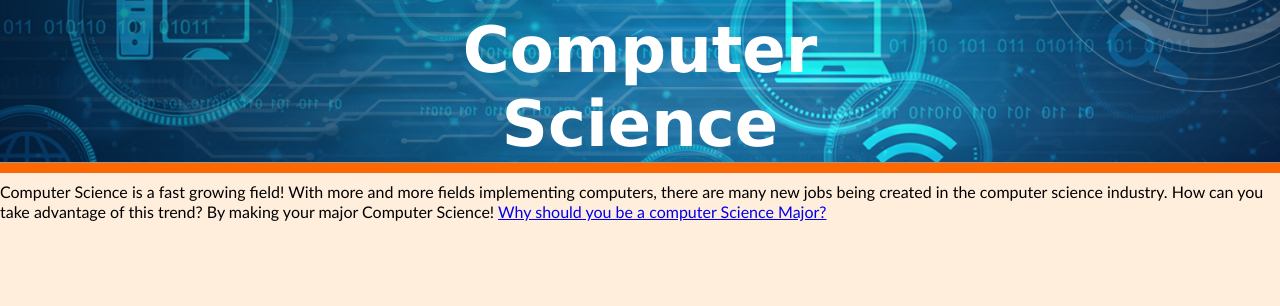
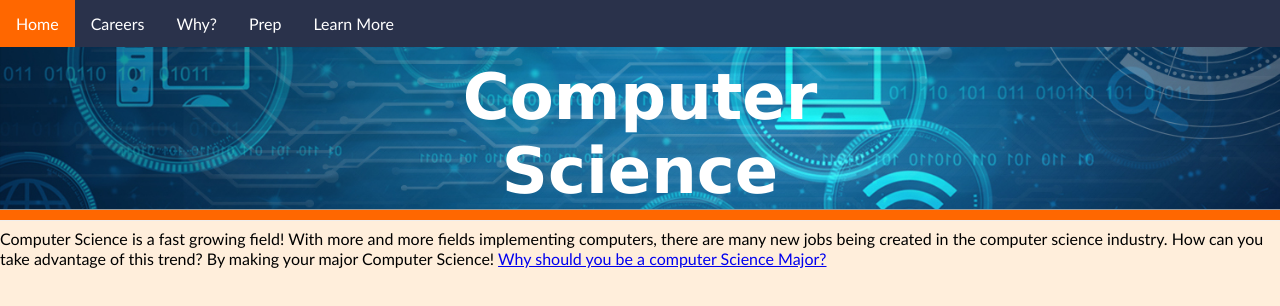
Before and after one commit to Stonerunner24/CompSci-Website, a plain HTML site: page index.html in a window 1280 px wide. Drawn offline with Linux system fonts and the light colour scheme.

Commit message:
added daniels nav bar to the pages I have worked on

```diff
--- a/index.html
+++ b/index.html
@@ -5,6 +5,13 @@
         <title>Computer Science</title>
         <link rel="stylesheet" href="master_style.css">
     </head>
+    <ul class="navbar">
+        <li><a class = "active" href="index.html">Home</a></li>
+        <li><a href="#careers">Careers</a></li>
+        <li><a href="why.html">Why?</a></li>
+        <li><a href="#prep">Prep</a></li>
+        <li><a href="learn_more.html">Learn More</a></li>
+    </ul>
     <body>
         <div id="banner_box">
 
```
Also changed, not shown: learn_more.html (+7 -0 lines), why.html (+7 -0 lines).
